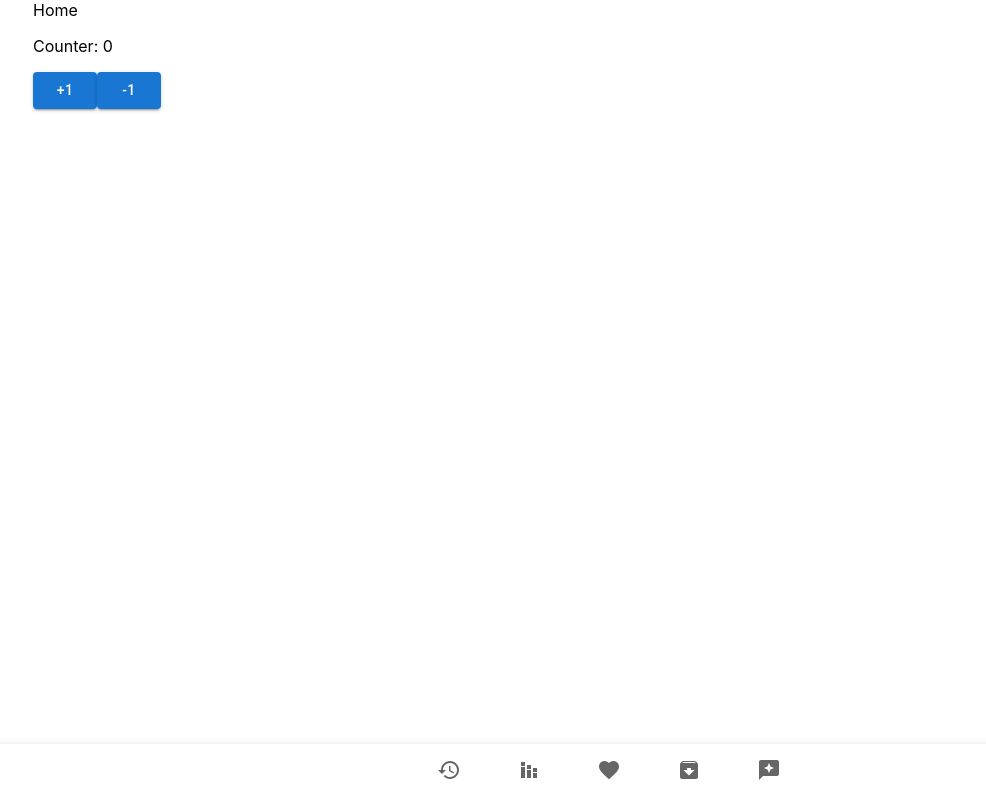
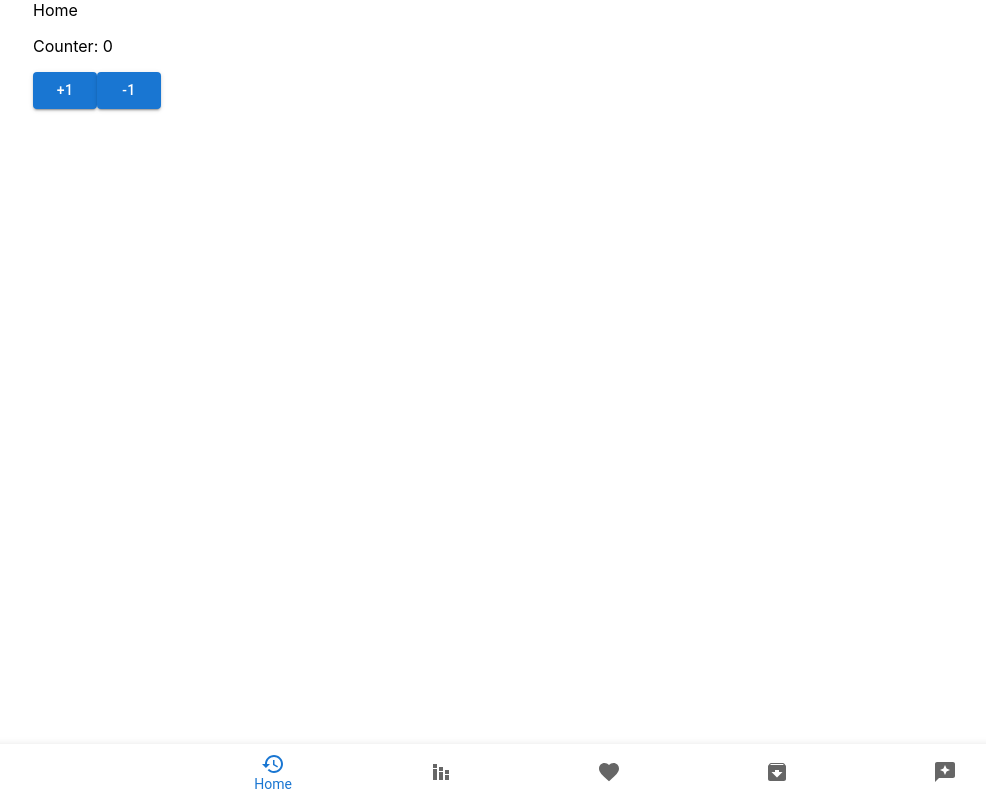
Before and after one commit to polszewsky/no-such-app, a React (Create React App) app: page / in a window 1280 px wide. Shown: the whole page, without its empty margins (31-1017 px from the left). Built offline with nearby package versions, Linux system fonts and the light colour scheme.

Commit message:
Updated navigation components

```diff
--- a/src/App.js
+++ b/src/App.js
@@ -57,24 +57,40 @@ export default function App() {
             setValue(newValue);
           }}
         >
-          <Link to="/">
-            <BottomNavigationAction label="Home" icon={<Restore />} />
-          </Link>
-          <Link to="/statistic">
-            <BottomNavigationAction
-              label="Statistic"
-              icon={<StackedBarChart />}
-            />
-          </Link>
-          <Link to="/travel">
-            <BottomNavigationAction label="Favorites" icon={<Favorite />} />
-          </Link>
-          <Link to="/community">
-            <BottomNavigationAction label="Archive" icon={<Archive />} />
-          </Link>
-          <Link to="/rewards">
-            <BottomNavigationAction label="Rewards" icon={<Reviews />} />
-          </Link>
+          <BottomNavigationAction
+            component={Link}
+            to="/"
+            label="Home"
+            icon={<Restore />}
+          />
+
+          <BottomNavigationAction
+            component={Link}
+            to="/statistic"
+            label="Statistic"
+            icon={<StackedBarChart />}
+          />
+
+          <BottomNavigationAction
+            component={Link}
+            to="/travel"
+            label="Favorites"
+            icon={<Favorite />}
+          />
+
+          <BottomNavigationAction
+            component={Link}
+            to="/community"
+            label="Archive"
+            icon={<Archive />}
+          />
+
+          <BottomNavigationAction
+            component={Link}
+            to="/rewards"
+            label="Rewards"
+            icon={<Reviews />}
+          />
         </BottomNavigation>
       </Paper>
     </Container>
```
